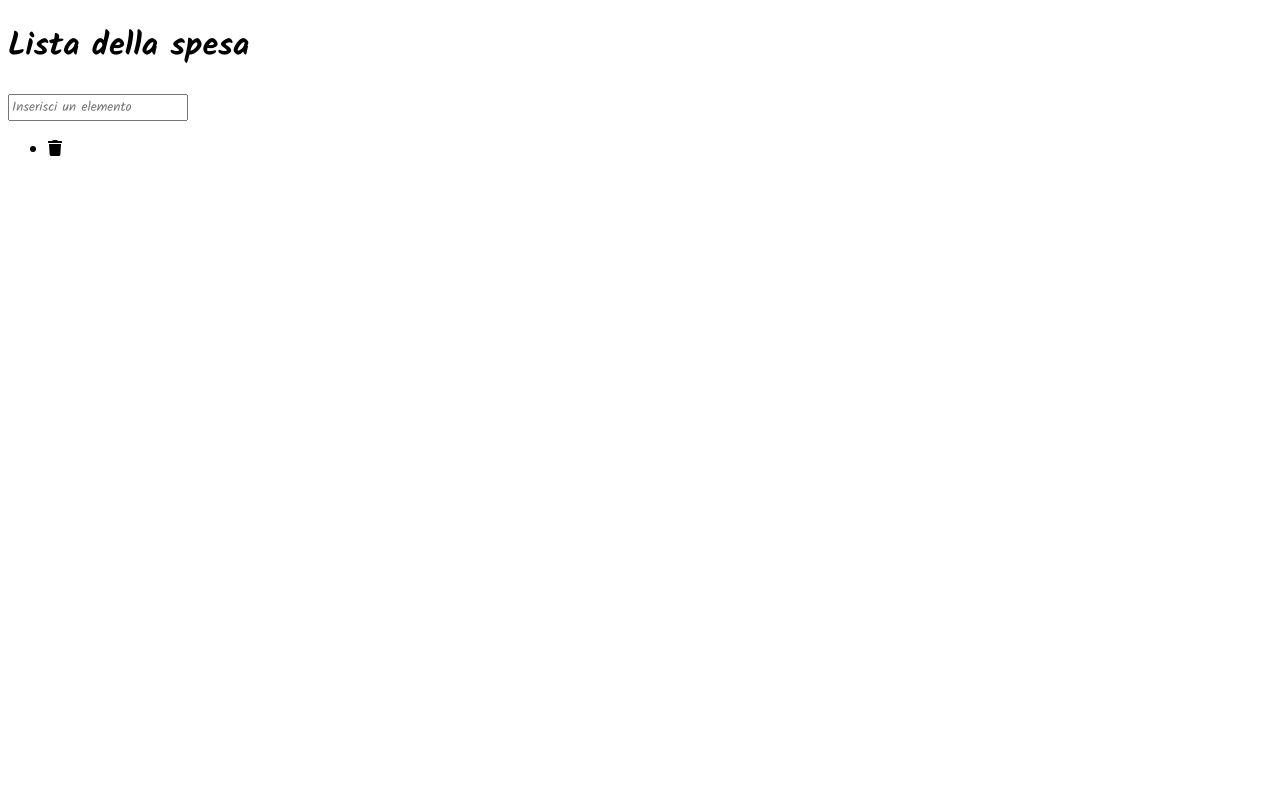
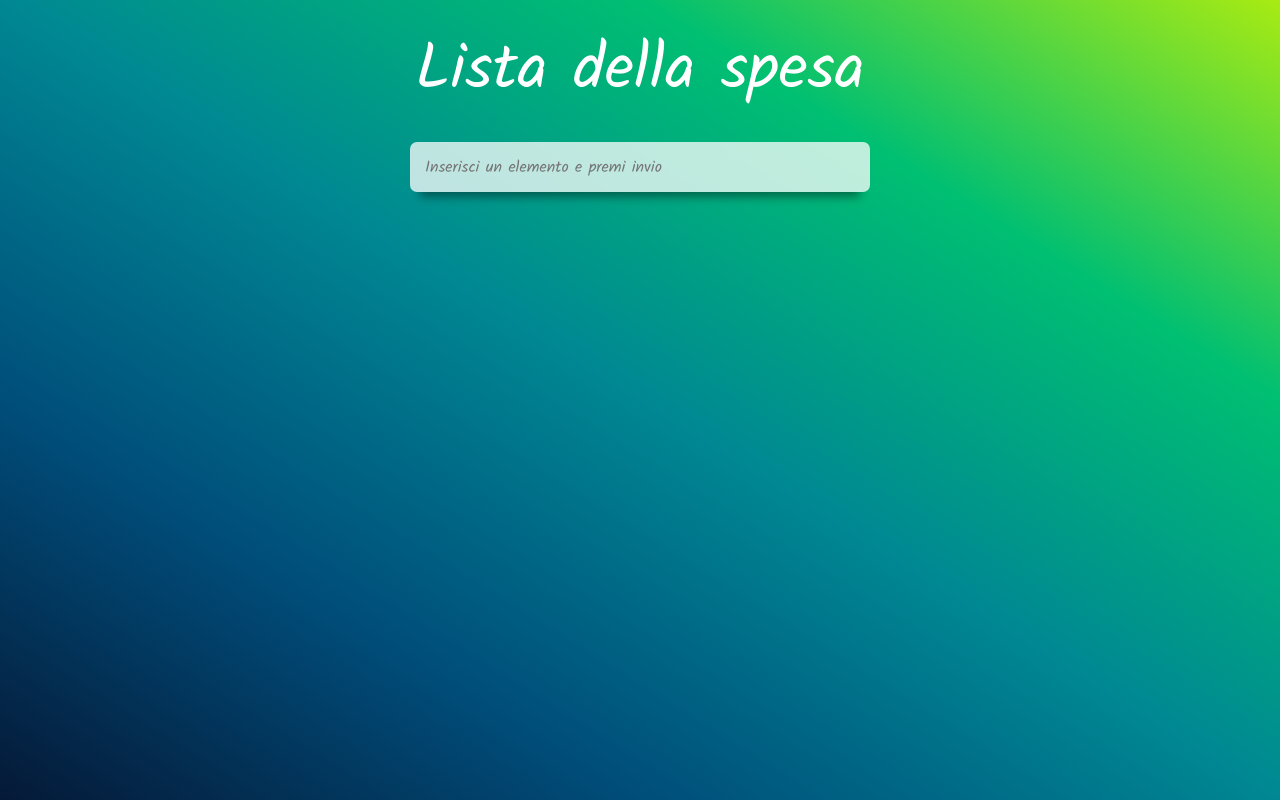
Before and after one commit to danibr1/js-todo-clone, a plain HTML site: page index.html in a window 1280 px wide. Drawn offline with nearby package versions, Linux system fonts and the light colour scheme.

Commit message:
css completed

```diff
--- a/css/style.css
+++ b/css/style.css
@@ -1,7 +1,82 @@
-
-
-
+/* GENERAL */
 *{
-
+    margin: 0;
+    padding: 0;
+    box-sizing: border-box;
     font-family: 'Kalam', cursive;
 }
+
+body {
+    color: #fff;
+    background: linear-gradient(to right top, #051937, #004d7a, #008793, #00bf72, #a8eb12);;
+    height: 100vh;
+}
+
+/* LAYOUT */
+.app{
+    max-width: 500px;
+    margin: 0 auto;
+    padding: 20px;
+}
+
+/*************************************************************
+    HEADER
+*************************************************************/
+h1 {
+    font-size: 4rem;
+    margin-bottom: 20px;
+    text-align: center;
+    font-weight: 400;
+}
+
+/* INPUT STYLE */
+.add-todo {
+    width: 100%;
+    height: 50px;
+    margin-bottom:40px;
+    padding: 0 15px;
+    font-size: 1rem;
+    background:rgba(255,255,255, .75);
+    border: 0;
+    box-shadow: 0 15px 10px -10px rgba(0,0,0, 0.4);
+    border-radius: 7px;
+    outline: none;
+    transition: background .4s;
+}
+
+/* Hover effect */
+.add-todo:hover,
+.add-todo:active {
+    background: #fff;
+}
+
+/*************************************************************
+    MAIN
+*************************************************************/
+/* TODO LIST */
+.todos li{
+    cursor: pointer;
+    display: flex;
+    justify-content: space-between;
+    margin-bottom: 10px;
+    padding-bottom: 10px;
+    border-bottom: 1px solid rgba(228, 231, 34, 0.301);
+}
+
+.todos li:last-child {
+    border-bottom: 0;
+}
+
+.todos li i {
+    opacity: 0;
+    cursor: pointer;
+    transition: opacity .4s;
+}
+
+.todos li i:hover {
+    opacity: 1;
+}
+
+.todos li span.completed {
+    text-decoration: line-through;
+}
--- a/index.html
+++ b/index.html
@@ -28,7 +28,7 @@
             <input
             type="text"
             class="add-todo"
-            placeholder="Inserisci un elemento"
+            placeholder="Inserisci un elemento e premi invio"
             >
             <!-- Todo List -->
             <ul class="todos">
```
